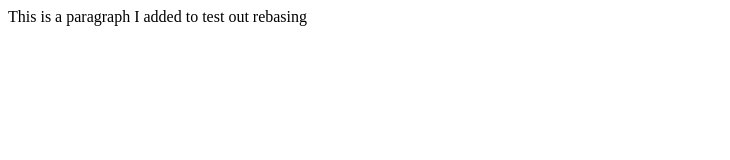
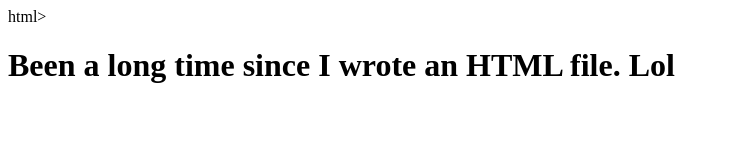
Before and after one commit to Farhan001/learnig_git, a plain HTML site: page index.html in a window 1280 px wide. Shown: the whole page, without its empty margins (0-730 px from the left). Drawn offline with Linux system fonts and the light colour scheme.

Commit message:
Update index.html

```diff
--- a/index.html
+++ b/index.html
@@ -1,8 +1,8 @@
-<html>
+html>
     <head>
         <title>Trying Out My Git Knowledge</title>
     </head>
     <body>
-        <p>This is a paragraph I added to test out rebasing</p>
+        <h1>Been a long time since I wrote an HTML file. Lol</h1>
     </body>
 </html>
```
